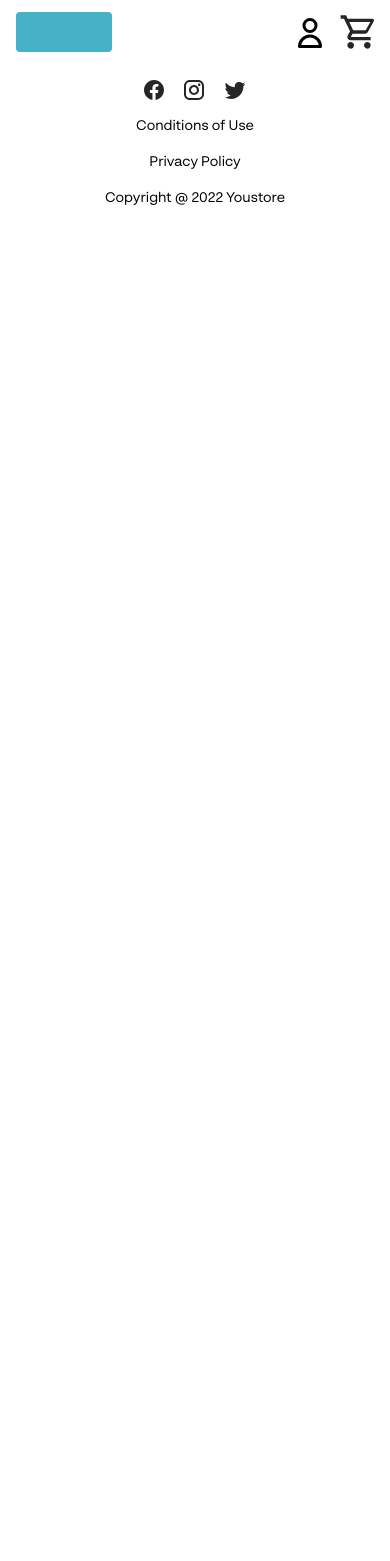
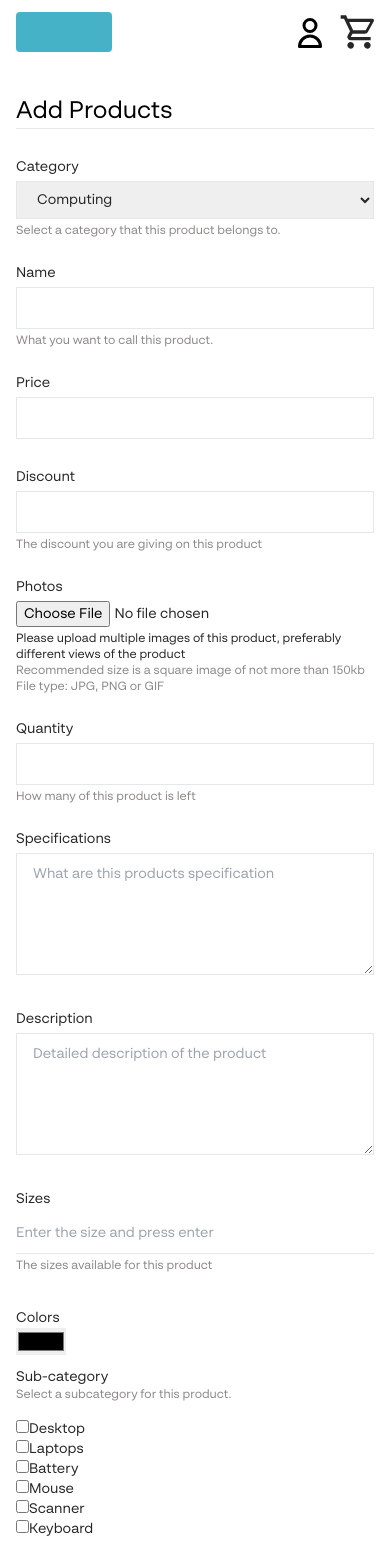
Before and after one commit to muideenjamiu01/multi-merchant_e-commerce, a Nuxt app: page /merchant/products/newproduct in a window 390 px wide. Shown: the top 1561 px of the page. Before the commit the page ends 844 px from the top, so only its background shows below. Built offline with nearby package versions, Linux system fonts and the light colour scheme.

Commit message:
feat: merchant products

```diff
--- /dev/null
+++ b/components/merchant/products/AddNewProduct.vue
@@ -0,0 +1,145 @@
+<template>
+  <div class="my-7 space-y-6 text-sm text-primary-black">
+    <div class="md:flex gap-8">
+      <div class="w-full">
+        <label>Category</label><br />
+        <select class="focus:outline-none w-full border py-2.5 px-4 my-1">
+          <option value="">Computing</option>
+        </select>
+        <p class="text-xs text-primary-gray-text">
+          Select a category that this product belongs to.
+        </p>
+      </div>
+      <div class="w-full mt-6 md:mt-0">
+        <label>Name</label><br />
+        <input
+          type="text"
+          class="focus:outline-none w-full border py-2.5 px-4 my-1"
+        />
+        <p class="text-xs text-primary-gray-text">
+          What you want to call this product.
+        </p>
+      </div>
+    </div>
+    <div class="md:flex gap-8">
+      <div class="w-full">
+        <label>Price</label><br />
+        <input
+          type="text"
+          class="focus:outline-none w-full border py-2.5 px-4 my-1"
+        />
+        <p class="text-xs text-primary-gray-text"></p>
+      </div>
+      <div class="w-full mt-6 md:mt-0">
+        <label>Discount</label><br />
+        <input
+          type="text"
+          class="focus:outline-none w-full border py-2.5 px-4 my-1"
+        />
+        <p class="text-xs text-primary-gray-text">
+          The discount you are giving on this product
+        </p>
+      </div>
+    </div>
+    <div class="md:flex gap-8">
+      <div class="w-full">
+        <label>Photos</label><br />
+        <input type="file" class="my-1" />
+        <p class="text-xs">
+          Please upload multiple images of this product, preferably different
+          views of the product
+        </p>
+        <p class="text-xs text-primary-gray-text">
+          Recommended size is a square image of not more than 150kb
+        </p>
+        <p class="text-xs text-primary-gray-text">File type: JPG, PNG or GIF</p>
+      </div>
+      <div class="w-full mt-6 md:mt-0">
+        <label>Quantity</label><br />
+        <input
+          type="text"
+          class="focus:outline-none w-full border py-2.5 px-4 my-1"
+        />
+        <p class="text-xs text-primary-gray-text">
+          How many of this product is left
+        </p>
+      </div>
+    </div>
+    <div class="md:flex gap-8">
+      <div class="w-full">
+        <label>Specifications</label><br />
+        <textarea
+          rows="5"
+          class="focus:outline-none w-full border py-2.5 px-4 my-1"
+          placeholder="What are this products specification"
+        ></textarea>
+      </div>
+      <div class="w-full mt-6 md:mt-0">
+        <label>Description</label><br />
+        <textarea
+          rows="5"
+          class="focus:outline-none w-full border py-2.5 px-4 my-1"
+          placeholder="Detailed description of the product"
+        ></textarea>
+      </div>
+    </div>
+    <div class="md:flex gap-8">
+      <div class="w-full">
+        <div class="">
+          <label>Sizes</label><br />
+          <input
+            type="text"
+            class="focus:outline-none w-full border-b py-2.5 my-1"
+            placeholder="Enter the size and press enter"
+          />
+          <p class="text-xs text-primary-gray-text">
+            The sizes available for this product
+          </p>
+        </div>
+        <div class="py-2.5 mt-6">
+          <label>Colors</label><br />
+          <input type="color" class="" />
+        </div>
+      </div>
+      <div class="w-full">
+        <label>Sub-category</label>
+        <p class="text-xs text-primary-gray-text">
+          Select a subcategory for this product.
+        </p>
+        <div class="mt-4">
+          <div v-for="category in categories" :key="category">
+            <input type="checkbox" :id="category" />
+            <label :for="category">{{ category }}</label>
+          </div>
+        </div>
+      </div>
+    </div>
+
+    <div class="flex gap-4 justify-end mt-8">
+      <button class="py-2 px-4 bg-primary-blue text-white rounded">
+        Save and add another
+      </button>
+
+      <button class="py-2 px-4 bg-primary-blue text-white rounded">
+        Save Product
+      </button>
+    </div>
+  </div>
+</template>
+
+<script>
+export default {
+  data() {
+    return {
+      categories: [
+        "Desktop",
+        "Laptops",
+        "Battery",
+        "Mouse",
+        "Scanner",
+        "Keyboard",
+      ],
+    };
+  },
+};
+</script>
--- /dev/null
+++ b/pages/merchant/products/index.vue
@@ -0,0 +1,47 @@
+<template>
+  <div class="text-sm mt-8 px-4">
+    <div class="flex justify-between items-center">
+      <h1 class="text-2xl">Products</h1>
+      <NuxtLink to="products/newproduct"
+        ><button class="py-2 px-4 bg-primary-blue text-white text-sm rounded">
+          Add Product
+        </button></NuxtLink
+      >
+    </div>
+    <div>
+      <table
+        class="text-primary-black text-sm mt-7 text-left w-full max-h-128 overflow-scroll"
+      >
+        <thead class="py-3 border-b font-medium text-center">
+          <tr>
+            <th class="pb-3 text-left">Transaction ID</th>
+            <th class="pb-3">Price</th>
+            <th class="pb-3">Discount (%)</th>
+            <th class="pb-3">Sold</th>
+            <th class="pb-3">Avg. Rating</th>
+          </tr>
+        </thead>
+        <tbody class="text-center">
+          <tr v-for="p in 11" :key="p" class="border-b">
+            <td class="flex gap-4 py-3 text-left">
+              <div class="h-24 w-24 bg-primary-gray"></div>
+              <div>
+                <h1>
+                  Women's Los Angeles California Long Sleeve Sweatshirt
+                  Oversized Bat...
+                </h1>
+                <p>Sizes: xxs, xs, sm, md, lg, xl, xxl</p>
+                <p>Colors: brown, beige, lemon green, navy blue, black</p>
+                <p>Quantity: 24</p>
+              </div>
+            </td>
+            <td>14483.00</td>
+            <td>4</td>
+            <td>10</td>
+            <td>3.6</td>
+          </tr>
+        </tbody>
+      </table>
+    </div>
+  </div>
+</template>
--- /dev/null
+++ b/pages/merchant/products/newproduct.vue
@@ -0,0 +1,8 @@
+<template>
+  <div class="mt-8 px-4">
+    <div class="border-b">
+      <h1 class="text-2xl">Add Products</h1>
+    </div>
+    <MerchantProductsAddNewProduct />
+  </div>
+</template>
--- a/tailwind.config.js
+++ b/tailwind.config.js
@@ -17,6 +17,7 @@ module.exports = {
           "blue-dark": "#0B4B58",
           gray: "#C4C4C4",
           "gray-light": "#796D6D",
+          "gray-text": "#8D8888",
           black: "#262626",
         },
       },
```
